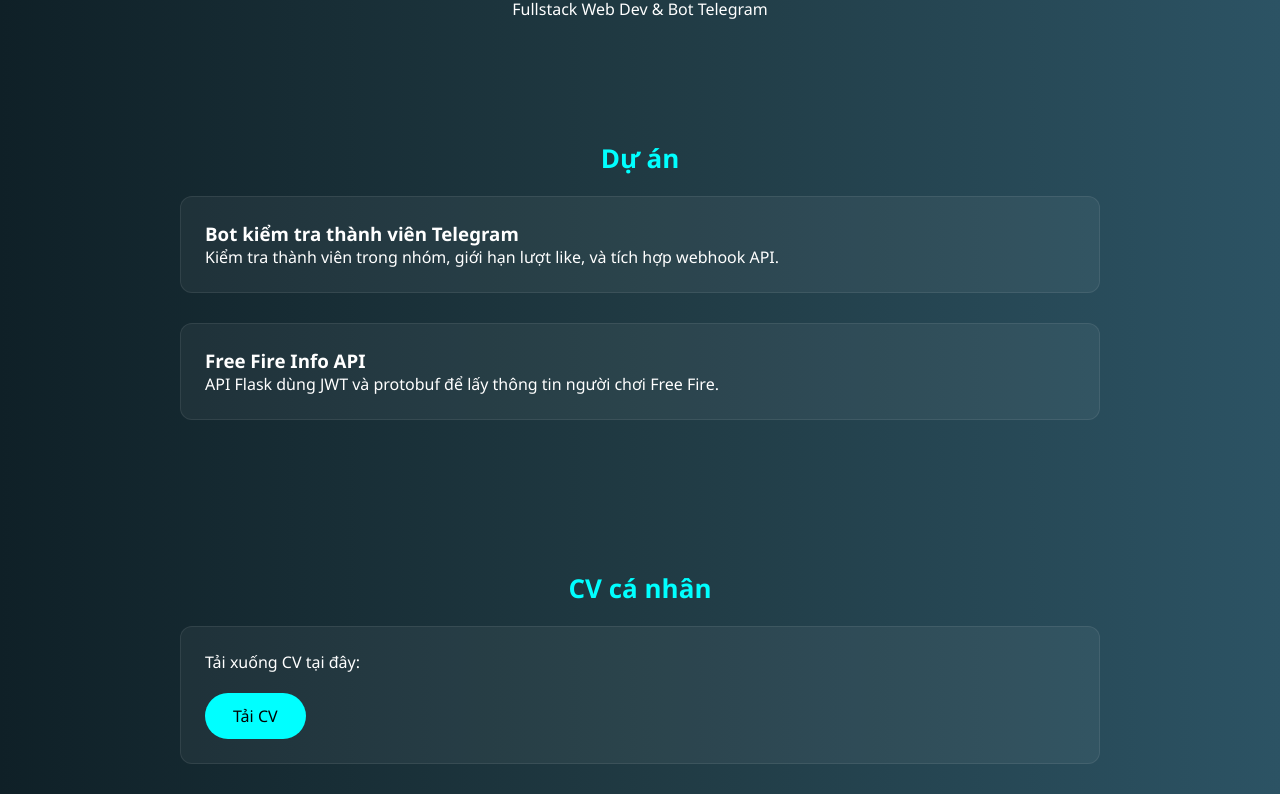
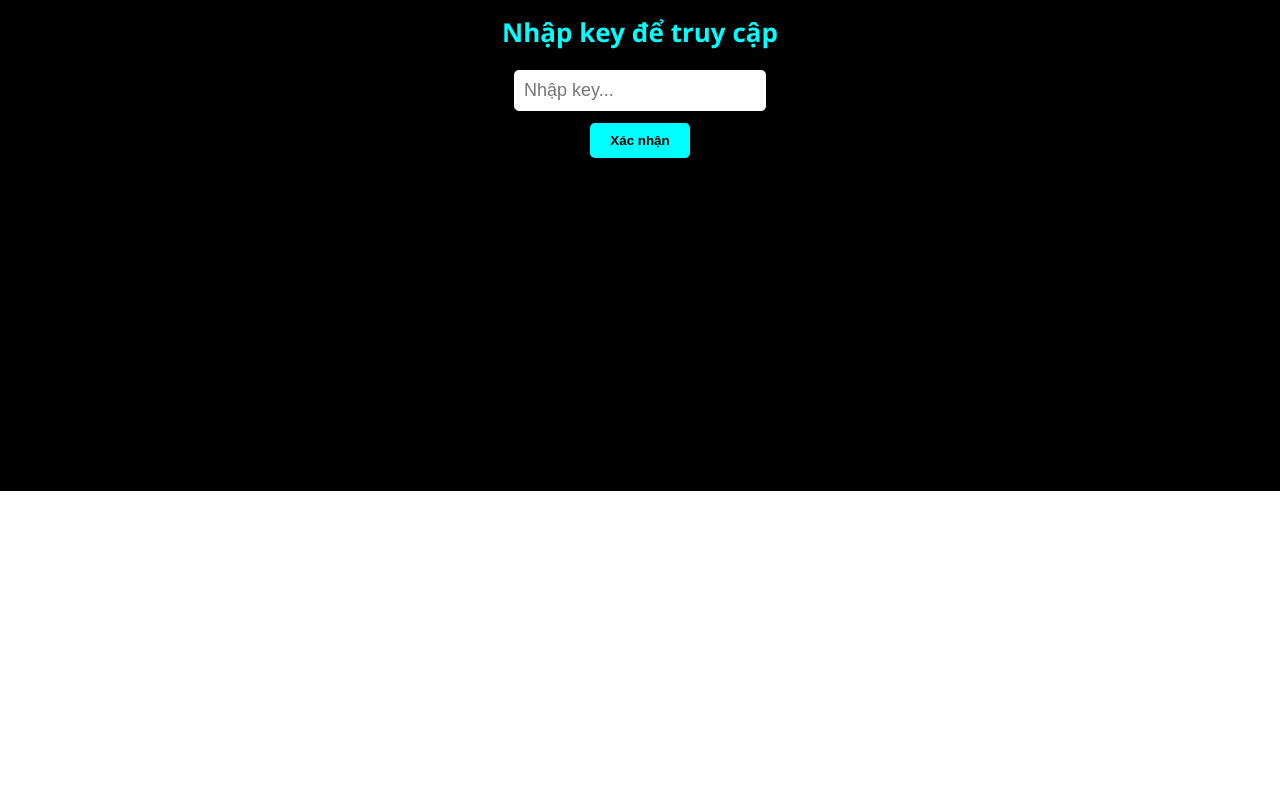
Before and after one commit to haotran55/tranhao201, a plain HTML site: page index.html in a window 1280 px wide. Shown: the part 309-1103 px from the top of the page. After the commit the page ends 800 px from the top, so only its background shows below. Drawn offline with Linux system fonts and the light colour scheme.

Commit message:
Update index.html

```diff
--- a/index.html
+++ b/index.html
@@ -23,6 +23,42 @@
       background: var(--bg);
       color: white;
       scroll-behavior: smooth;
+    }
+
+    #key-screen {
+      position: fixed;
+      top: 0; left: 0;
+      width: 100%;
+      height: 100%;
+      background: #000;
+      color: white;
+      display: flex;
+      align-items: center;
+      justify-content: center;
+      flex-direction: column;
+      z-index: 9999;
+    }
+
+    #key-screen input {
+      padding: 10px;
+      font-size: 18px;
+      margin-bottom: 12px;
+      border-radius: 5px;
+      border: none;
+    }
+
+    #key-screen button {
+      padding: 10px 20px;
+      background: #00ffff;
+      color: black;
+      border: none;
+      border-radius: 5px;
+      font-weight: bold;
+      cursor: pointer;
+    }
+
+    #main-content {
+      display: none;
     }
 
     .topbar {
@@ -172,6 +208,17 @@
 </head>
 <body>
 
+  <!-- Nhập key -->
+  <div id="key-screen">
+    <h2>Nhập key để truy cập</h2>
+    <input type="password" id="access-key" placeholder="Nhập key..." />
+    <button onclick="checkKey()">Xác nhận</button>
+    <p id="error" style="color: red; margin-top: 10px;"></p>
+  </div>
+
+  <!-- Nội dung chính -->
+  <div id="main-content">
+
     <div class="topbar">
       <div class="logo">HàoEsports</div>
       <div class="buttons">
@@ -228,6 +275,8 @@
       © 2025 Hào Esports
     </footer>
 
+  </div>
+
   <script>
     // Typing effect
     const words = ["Hào Esports", "Fullstack Developer", "Telegram Bot Expert", "Code là đam mê"];
@@ -268,6 +317,21 @@
     }, { threshold: 0.1 });
 
     document.querySelectorAll('.box').forEach(el => observer.observe(el));
+
+    // Check Key
+    const CORRECT_KEY = "haoesports123"; // Đổi key ở đây
+
+    function checkKey() {
+      const enteredKey = document.getElementById("access-key").value;
+      const error = document.getElementById("error");
+      if (enteredKey === CORRECT_KEY) {
+        document.getElementById("key-screen").style.display = "none";
+        document.getElementById("main-content").style.display = "block";
+      } else {
+        error.textContent = "Key không đúng. Vui lòng thử lại.";
+      }
+    }
   </script>
+
 </body>
 </html>
```
Lines whose indentation alone changed are shown as unchanged.
